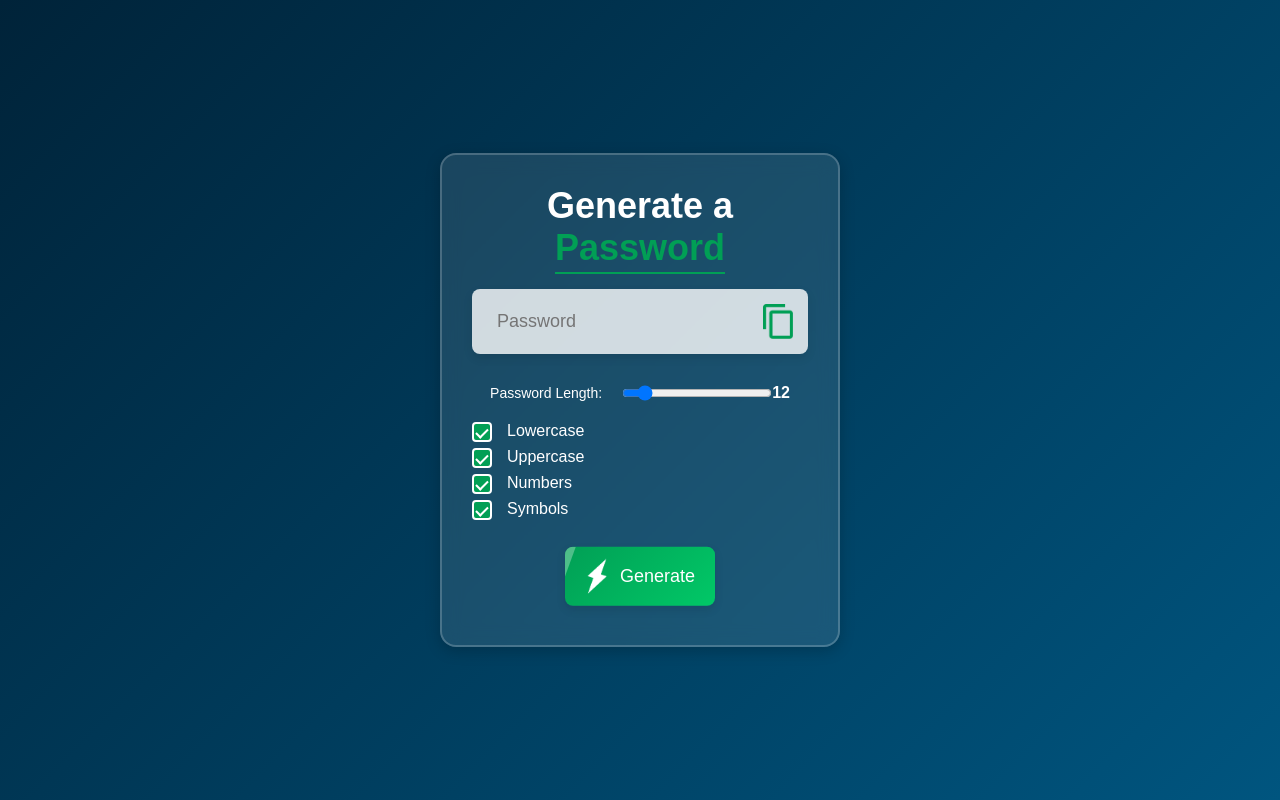
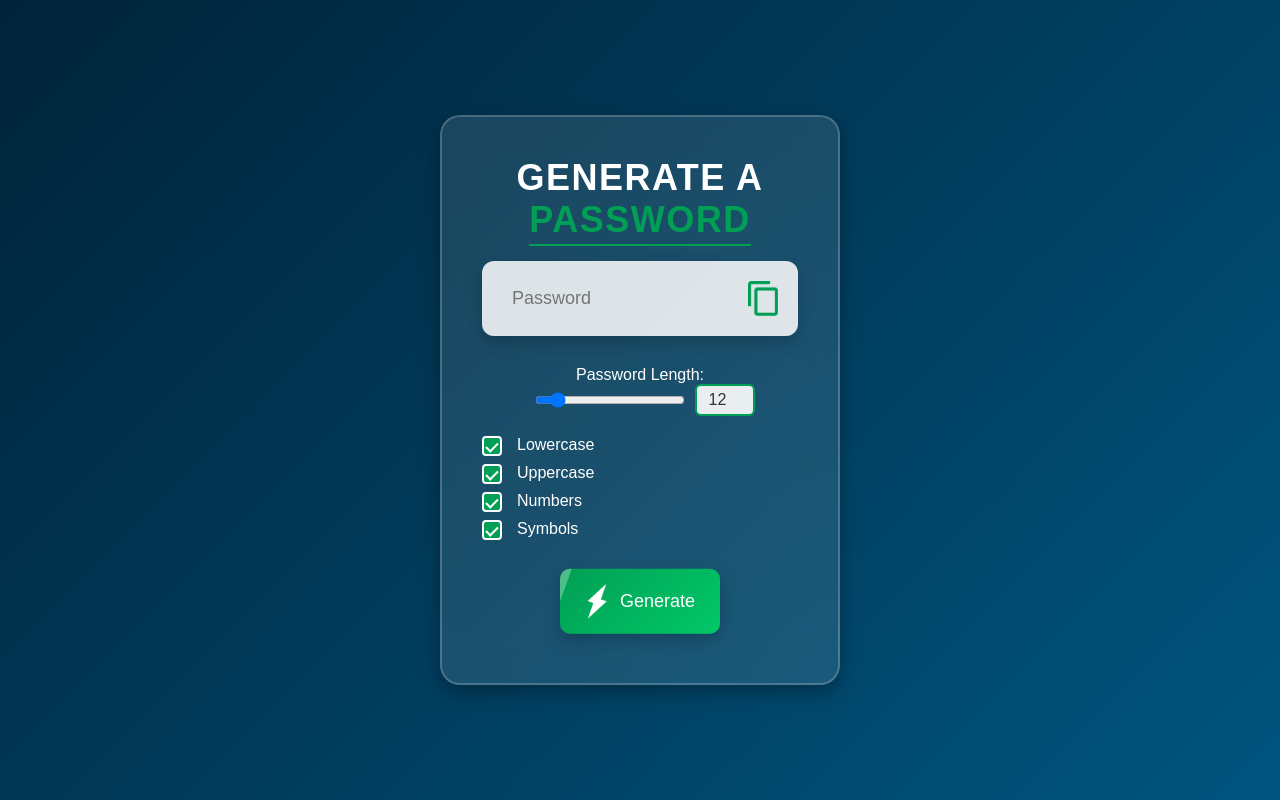
Before and after one commit to Leomacedo161/RandomPassword, a plain HTML site: page index.html in a window 1280 px wide. Drawn offline with Linux system fonts and the light colour scheme.

Commit message:
chore: Update password generation UI and styles

```diff
--- a/index.html
+++ b/index.html
@@ -19,8 +19,10 @@
 
         <div class="password-length">
             <label>Password Length:</label>
-            <input type="range" id="password-length" min="1" max="100" value="12" oninput="updateLengthDisplay(this.value)">
-            <span id="length-display">12</span>
+            <div class="input-group">
+                <input type="range" id="password-length" min="1" max="100" value="12" oninput="updateLengthDisplay(this.value)">
+                <input type="number" id="password-length-input" min="1" max="100" value="12" oninput="updateRangeDisplay(this.value)">
+            </div>
         </div>
 
         <div class="character-options">
--- a/script.js
+++ b/script.js
@@ -1,50 +1,66 @@
 document.getElementById('generate-btn').addEventListener('click', generateRandomPassword);
 
 function generateRandomPassword() {
-    const length = document.getElementById('password-length').value; // Get the value range (1-100)
+    const length = document.getElementById('password-length').value;
+    const maxLength = 100;
+
+    if (length > maxLength) {
+        alert(`Password length cannot exceed ${maxLength} characters!`);
+        return;
+    }
+
     let characters = '';
 
-    // Check witch checkboxes are checked
     const includeLowercase = document.getElementById('include-lowercase').checked;
     const includeUppercase = document.getElementById('include-uppercase').checked;
     const includeNumbers = document.getElementById('include-numbers').checked;
     const includeSymbols = document.getElementById('include-symbols').checked;
 
-    // Define the character types to include in the password
     const lowercaseChars = 'abcdefghijklmnopqrstuvwxyz';
     const uppercaseChars = 'ABCDEFGHIJKLMNOPQRSTUVWXYZ';
     const numberChars = '0123456789';
     const symbolChars = '!@#$%^&*()_+~`|}{[]\\:;?><,./-=';
 
-    // Gather the character types to include in the password
     if (includeLowercase) characters += lowercaseChars;
     if (includeUppercase) characters += uppercaseChars;
     if (includeNumbers) characters += numberChars;
     if (includeSymbols) characters += symbolChars;
 
-    // Veify if at least one character type is selected
     if (characters === '') {
         alert('Please select at least one character type!');
         return;
     }
 
-    // Generate the password
     let password = '';
     for (let i = 0; i < length; i++) {
         const randomIndex = Math.floor(Math.random() * characters.length);
         password += characters[randomIndex];
     }
 
-    // Show the password
     const passwordField = document.getElementById('password');
     passwordField.value = password;
     passwordField.classList.add('shake');
     setTimeout(() => passwordField.classList.remove('shake'), 500);
 }
 
-// Update the password length display
 function updateLengthDisplay(value) {
-    document.getElementById('length-display').textContent = value;
+    const maxLength = 100;
+    if (value > maxLength) {
+        document.getElementById('password-length-input').value = maxLength;
+        document.getElementById('password-length').value = maxLength;
+    } else {
+        document.getElementById('password-length-input').value = value;
+    }
+}
+
+function updateRangeDisplay(value) {
+    const maxLength = 100;
+    if (value > maxLength) {
+        document.getElementById('password-length-input').value = maxLength;
+        document.getElementById('password-length').value = maxLength;
+    } else {
+        document.getElementById('password-length').value = value;
+    }
 }
 
 function copyToClipboard() {
@@ -53,8 +69,6 @@ function copyToClipboard() {
         navigator.clipboard.writeText(passwordField.value)
             .then(() => {
                 alert('Password copied to clipboard!');
-                const audio = new Audio('sounds/success.mp3');
-                audio.play();
             })
             .catch(err => {
                 console.error('Failed to copy: ', err);
--- a/style.css
+++ b/style.css
@@ -25,17 +25,19 @@ body {
     max-width: 400px;
     text-align: center;
     background: rgba(255, 255, 255, 0.1);
-    padding: 30px;
-    border-radius: 16px;
-    backdrop-filter: blur(10px);
+    padding: 40px;
+    border-radius: 20px;
+    backdrop-filter: blur(15px);
     border: 2px solid rgba(255, 255, 255, 0.2);
-    box-shadow: 0 4px 15px rgba(0, 0, 0, 0.2);
+    box-shadow: 0 8px 20px rgba(0, 0, 0, 0.3);
 }
 
 h1 {
-    font-weight: 600;
+    font-weight: 700;
     font-size: 36px;
     margin-bottom: 20px;
+    text-transform: uppercase;
+    letter-spacing: 1.5px;
 }
 
 h1 span {
@@ -45,15 +47,15 @@ h1 span {
 }
 
 .display {
-    background: rgba(255, 255, 255, 0.8);
+    background: rgba(255, 255, 255, 0.85);
     color: #333;
     display: flex;
     align-items: center;
     justify-content: space-between;
-    padding: 15px;
-    border-radius: 8px;
+    padding: 20px;
+    border-radius: 12px;
     margin-bottom: 30px;
-    box-shadow: 0 4px 10px rgba(0, 0, 0, 0.1);
+    box-shadow: 0 6px 15px rgba(0, 0, 0, 0.2);
 }
 
 .display input {
@@ -76,8 +78,7 @@ img:hover {
     transform: scale(1.1);
 }
 
-.password-length,
-.character-options {
+.password-length {
     margin-bottom: 20px;
     display: flex;
     justify-content: center;
@@ -85,18 +86,29 @@ img:hover {
     flex-wrap: wrap;
 }
 
-label {
-    font-size: 14px;
-    margin-right: 10px;
+.input-group {
+    display: flex;
+    align-items: center;
+}
+
+input[type="range"],
+input[type="number"] {
+    margin-left: 10px;
 }
 
 input[type="range"] {
-    margin-left: 10px;
     width: 150px;
 }
 
-#length-display {
-    font-weight: bold;
+input[type="number"] {
+    width: 60px;
+    padding: 5px;
+    font-size: 16px;
+    color: #333;
+    background: rgba(255, 255, 255, 0.9);
+    border: 2px solid #019f55;
+    border-radius: 6px;
+    text-align: center;
 }
 
 .character-options {
@@ -110,7 +122,7 @@ input[type="range"] {
     display: flex;
     align-items: center;
     font-size: 16px;
-    margin-bottom: 8px;
+    margin-bottom: 10px;
     position: relative;
     padding-left: 35px;
     cursor: pointer;
@@ -155,26 +167,23 @@ input[type="range"] {
     border-width: 0 2px 2px 0;
 }
 
-.character-options span {
-    position: relative;
-}
-
 button {
     background: linear-gradient(135deg, #019f55, #01c867);
     color: white;
     border: none;
-    padding: 12px 20px;
-    border-radius: 8px;
+    padding: 15px 25px;
+    border-radius: 10px;
     font-size: 18px;
     cursor: pointer;
     display: flex;
     align-items: center;
     justify-content: center;
-    box-shadow: 0 4px 10px rgba(0, 0, 0, 0.1);
+    box-shadow: 0 6px 15px rgba(0, 0, 0, 0.2);
     position: relative;
     overflow: hidden;
     transition: background 0.3s ease;
     margin: 0 auto;
+    animation: bounce 1.5s infinite;
 }
 
 button img {
@@ -207,7 +216,3 @@ button:hover {
     40% { transform: translateY(-10px); }
     60% { transform: translateY(-5px); }
 }
-
-button {
-    animation: bounce 1.5s infinite;
-}
```
